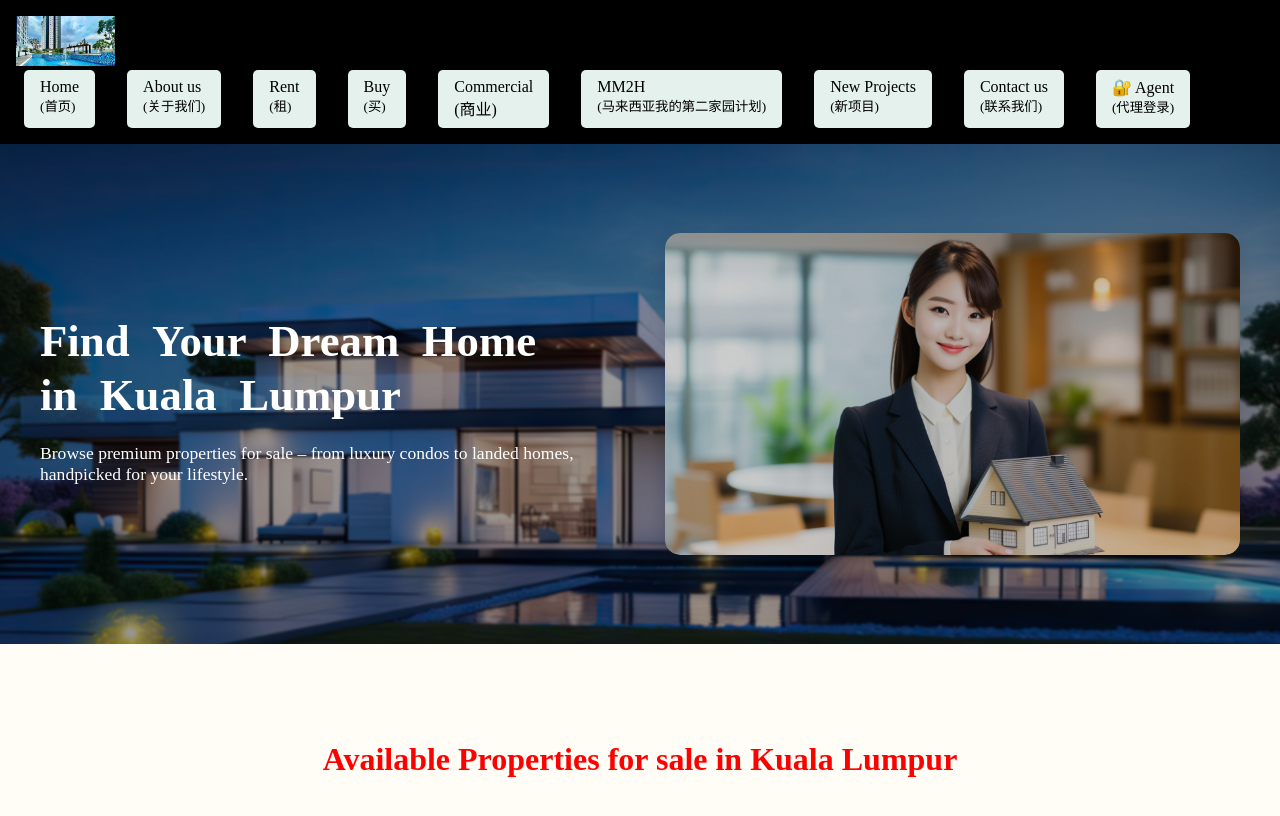
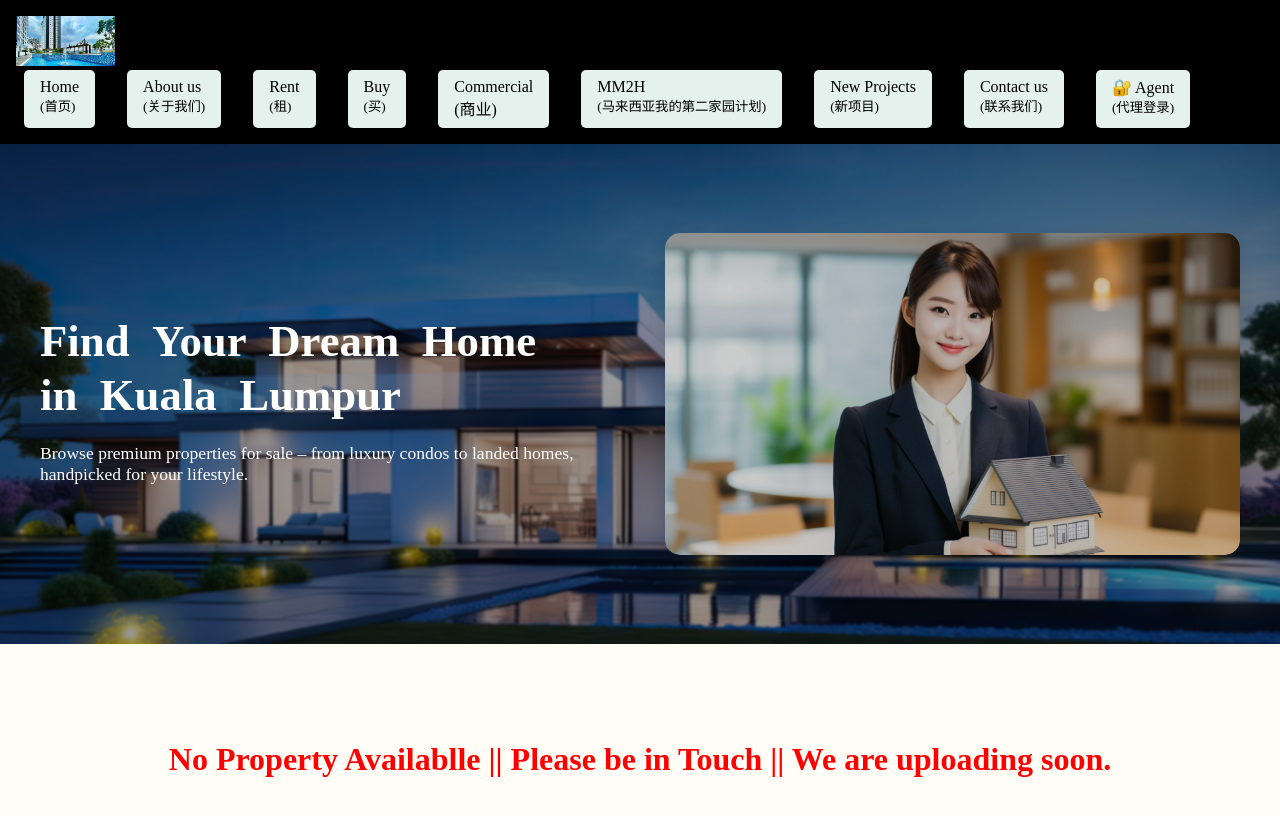
Before and after one commit to RSBusinessTech/vyenpropertyadvisor-ui, an Angular app: page /buy in a window 1280 px wide. Shown: the top 816 px of the page. Built offline with nearby package versions, Linux system fonts and the light colour scheme; no server answers.

Commit message:
Changing headings

```diff
--- a/src/app/features/buy/components/buy/buy.component.html
+++ b/src/app/features/buy/components/buy/buy.component.html
@@ -22,7 +22,13 @@
 
 <!-- Available Properties for Sale -->
 <section class="featured-rentals">
-  <h1 class="marquee-heading" style="color: red">Available Properties for sale in Kuala Lumpur</h1>
+   <h1 class="marquee-heading" style="color: red" *ngIf="properties?.length > 0">
+      Available Properties for sale in Kuala Lumpur
+   </h1>
+
+   <h1 class="marquee-heading" style="color: red" *ngIf="!properties || properties.length === 0">
+     No Property Availablle || Please be in Touch || We are uploading soon.
+   </h1>
 
   <div class="rent-grid">
     <div class="rent-card" *ngFor="let property of properties">
--- a/src/app/features/commercial/components/commercial/commercial.component.html
+++ b/src/app/features/commercial/components/commercial/commercial.component.html
@@ -27,7 +27,13 @@
 
 <!-- Available Commercial Properties for Rental -->
 <section class="featured-rentals">
-  <h1 class="marquee-heading" style="color: red">Commercial Properties available in Kuala Lumpur</h1>
+   <h1 class="marquee-heading" style="color: red" *ngIf="properties?.length > 0">
+      Commercial Properties available in Kuala Lumpur
+   </h1>
+
+   <h1 class="marquee-heading" style="color: red" *ngIf="!properties || properties.length === 0">
+     No Property Availablle || Please be in Touch || We are uploading soon.
+   </h1>
 
   <div class="rent-grid">
     <div class="rent-card" *ngFor="let property of properties">
--- a/src/app/features/mm2h/components/mm2h/mm2h.component.html
+++ b/src/app/features/mm2h/components/mm2h/mm2h.component.html
@@ -287,7 +287,13 @@
 
 <!-- Available Properties for Rental -->
 <section class="featured-rentals">
-  <h1 class="marquee-heading" style="color: red">Available MM2H properties in Kuala Lumpur</h1>
+   <h1 class="marquee-heading" style="color: red" *ngIf="properties?.length > 0">
+      Available MM2H properties in Kuala Lumpur
+   </h1>
+
+   <h1 class="marquee-heading" style="color: red" *ngIf="!properties || properties.length === 0">
+     No Property Availablle || Please be in Touch || We are uploading soon.
+   </h1>
 
   <div class="rent-grid">
     <div class="rent-card" *ngFor="let property of properties">
--- a/src/app/features/newProjects/components/new-projects/new-projects.component.html
+++ b/src/app/features/newProjects/components/new-projects/new-projects.component.html
@@ -27,7 +27,13 @@
 
 <!-- Available Properties for Rental -->
 <section class="featured-rentals">
-  <h1 class="marquee-heading" style="color: red">New Projects in Kuala Lumpur</h1>
+   <h1 class="marquee-heading" style="color: red" *ngIf="properties?.length > 0">
+      New Projects in Kuala Lumpur
+   </h1>
+
+   <h1 class="marquee-heading" style="color: red" *ngIf="!properties || properties.length === 0">
+     No Property Availablle || Please be in Touch || We are uploading soon.
+   </h1>
 
   <div class="rent-grid">
     <div class="rent-card" *ngFor="let property of properties">
--- a/src/app/features/rent/components/rent/rent.component.html
+++ b/src/app/features/rent/components/rent/rent.component.html
@@ -28,10 +28,20 @@
 
 <!-- Available Properties for Rental -->
 <section class="featured-rentals">
-  <h1 class="marquee-heading" style="color: red">Available Rentals in Kuala Lumpur</h1>
+
+  <!-- Show heading based on property count -->
+  <!-- Show heading based on property count -->
+  <h1 class="marquee-heading" style="color: red" *ngIf="properties?.length > 0">
+      Available Rentals in Kuala Lumpur.
+   </h1>
+
+   <h1 class="marquee-heading" style="color: red" *ngIf="!properties || properties.length === 0">
+     No Property Availablle || All Rented out || Please be in Touch.
+   </h1>
 
   <div class="rent-grid">
     <div class="rent-card" *ngFor="let property of properties">
+      <!-- <h1 class="marquee-heading" style="color: rgb(18, 55, 219)">Available Rentals in Kuala Lumpur</h1> -->
       <!-- Show first image or fallback -->
       <img [src]="property.imageUrls && property.imageUrls.length > 0 ? property.imageUrls[0] : 'assets/images/property1.png'"
            loading="lazy"
```
